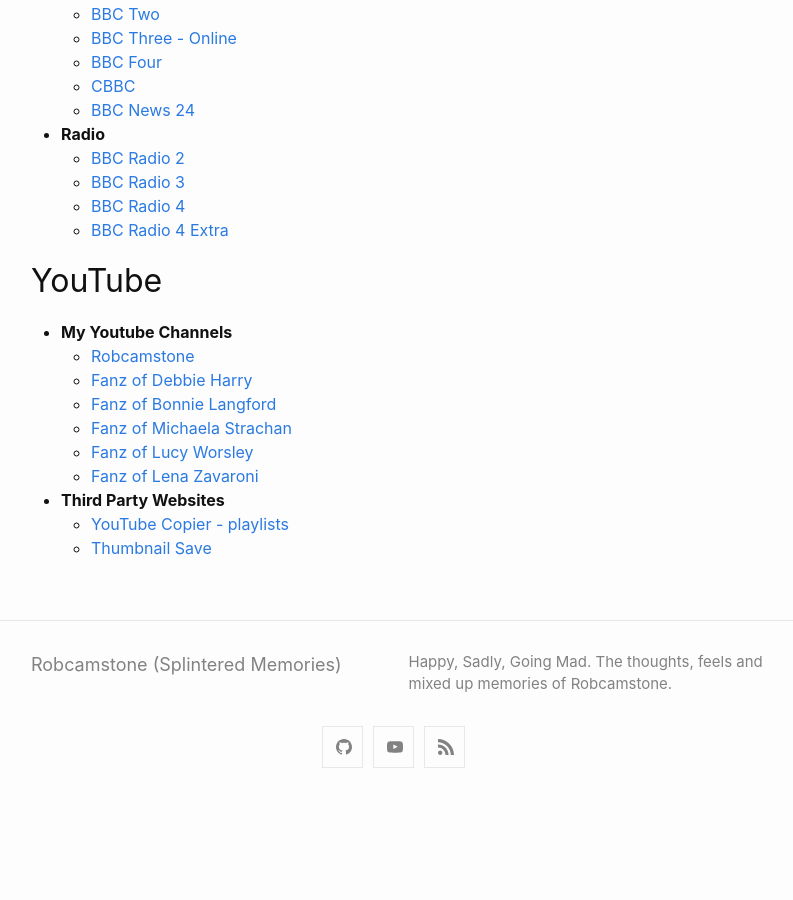
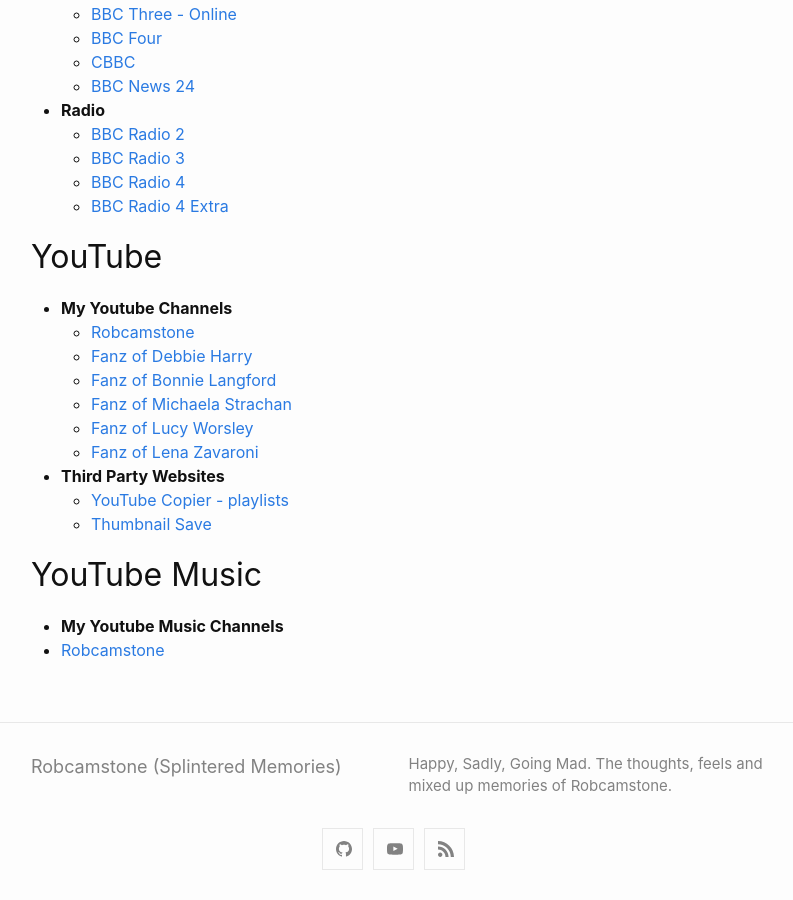
Before and after one commit to Robcamstone/Robcamstone.github.io, a Jekyll site: the page built from bookmarks.md, in a window 1280 px wide and 900 px high, scrolled down 2863 px. Shown: the whole window, without its empty margins (239-1032 px from the left). Built offline with Jekyll 4.4.1, drawn with Linux system fonts in a browser that asks for light colours; before the commit the page ends 3661 px from its top, so only the background shows below that.

Commit message:
Update bookmarks.md

```diff
--- a/bookmarks.md
+++ b/bookmarks.md
@@ -126,3 +125,7 @@ permalink: /bookmarks/
 * **Third Party Websites**
    * [YouTube Copier - playlists](https://ctrlq.org/youtube/playlists)
    * [Thumbnail Save](http://thumbnailsave.com)
+
+## YouTube Music
+* **My Youtube Music Channels**
+* [Robcamstone](https://music.youtube.com/channel/UCxGas6kcIvNZVIpZfTPKLug)
```
Also changed, not shown: other parts of bookmarks.md (+0 -1 lines).
